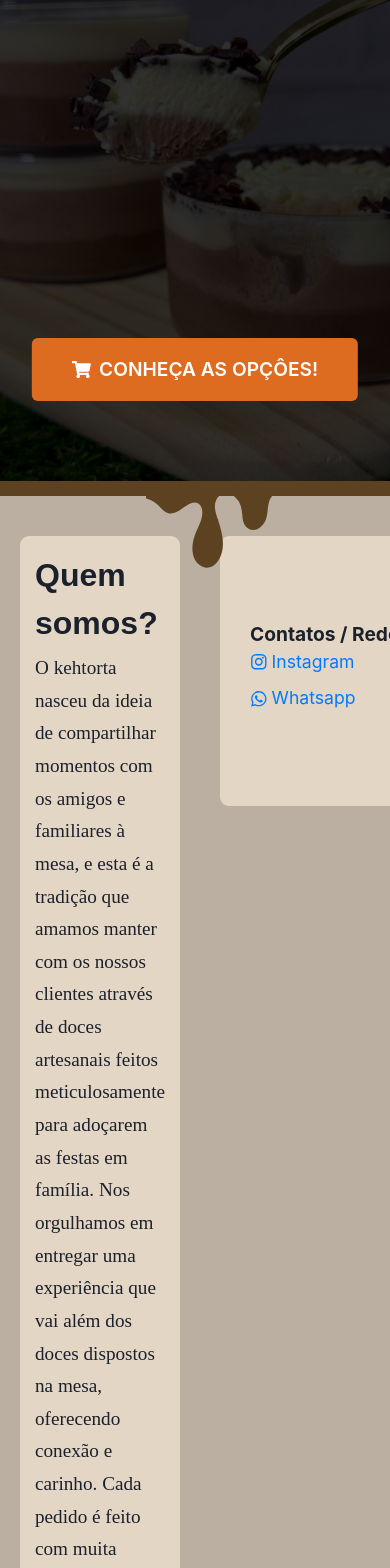
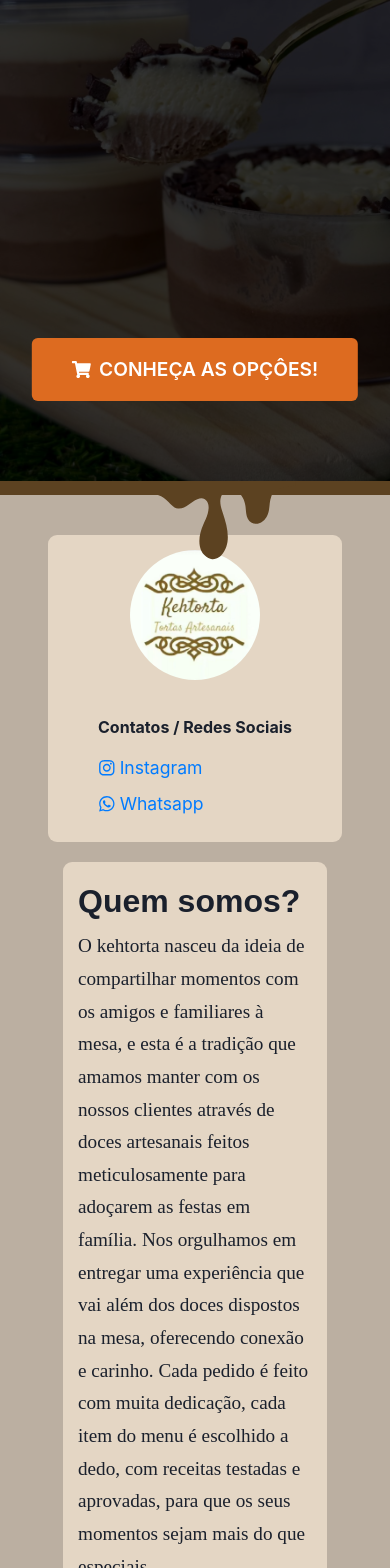
Before and after one commit to Gabriel-A-Lopes/Kehtorta-LandingPage, a React (Create React App) app: page / in a window 390 px wide. Shown: the top 1568 px of the page. Built offline with nearby package versions, Linux system fonts and the light colour scheme.

Commit message:
mobile compatibility features

```diff
--- a/public/index.html
+++ b/public/index.html
@@ -3,7 +3,7 @@
   <head>
     <meta charset="utf-8" />
     <link rel="icon" href="%PUBLIC_URL%/logo.png" />
-    <meta name="viewport" content="width=device-width, initial-scale=1" />
+    <meta name="viewport" content="width=device-width, initial-scale=1, maximum-scale=1.0, user-scalable=no"/>
     <meta name="theme-color" content="#000000" />
     <meta
       name="description"
--- a/src/App.js
+++ b/src/App.js
@@ -1,15 +1,48 @@
+import { useEffect } from 'react';
 import './App.css';
 import HeroSection from './components/hero/HeroSection';
 import AboutSection from './components/about/AboutSection';
 import Separator from './components/separator/SeparatorSection.js';
 
 function App() {
+  //blocking the zoom feature for a static experience
+  useEffect(() => {
+    const handleKeyDown = (e) => {
+      if (e.ctrlKey || e.metaKey) {
+        if (
+          e.key === '+' ||
+          e.key === '-' ||
+          e.key === '=' ||
+          e.key === '0' ||
+          e.code === 'NumpadAdd' ||
+          e.code === 'NumpadSubtract'
+        ) {
+          e.preventDefault();
+        }
+      }
+    };
+
+    const handleWheel = (e) => {
+      if (e.ctrlKey) {
+        e.preventDefault();
+      }
+    };
+
+    window.addEventListener('keydown', handleKeyDown);
+    window.addEventListener('wheel', handleWheel, { passive: false });
+
+    return () => {
+      window.removeEventListener('keydown', handleKeyDown);
+      window.removeEventListener('wheel', handleWheel);
+    };
+  }, []);
+
   return (
     <div className="App">
       <header className="App-header">
-      <HeroSection></HeroSection>
-      <Separator></Separator>
-      <AboutSection></AboutSection>
+        <HeroSection />
+        <Separator />
+        <AboutSection />
       </header>
     </div>
   );
--- a/src/components/about/AboutSection.css
+++ b/src/components/about/AboutSection.css
@@ -1,5 +1,6 @@
 /* src/components/AboutSection/AboutSection.css */
 
+/*desktop version*/
 .about-section {
   padding-top: 20px;
 }
@@ -35,6 +36,8 @@
   display: flex;
   flex-direction: row;
   align-items: center;
+  max-width: 100%;
+  min-width: fit-content;
   gap: 35px;
   font-size: 1.2rem;
   background-color: rgba(250, 235, 215, 0.65);
@@ -74,9 +77,9 @@
 
 .svg-container {
   position: absolute;
-  top: 53.8vh;
+  top: 53.7vh;
   right: 24vw;
-  width: 150px;
+  width: 140px;
   height: auto;
   z-index: 0;
 }
@@ -84,3 +87,141 @@
 .svg-container svg path {
   fill: #5c4221;
 }
+
+/* tablet version*/
+@media (max-width: 768px){
+  .conteudo-principal {
+    flex-direction: column-reverse;
+    align-items: center;
+    gap: 20px;
+  }
+
+  .introducao p{
+    max-width: 67vw;
+  }
+
+  .svg-container {
+  position: absolute;
+  top: 53.7vh;
+  width: 140px;
+  height: auto;
+  z-index: 1;
+}
+}
+
+/* large mobile version*/
+@media (max-width: 580px) {
+  .conteudo-principal {
+    flex-direction: column;
+    align-items: center;
+    gap: 20px;
+  }
+
+  .introducao {
+    order: 2;
+    max-width: 100%;
+  }
+
+  .introducao p {
+    max-width: 60vw;
+  }
+
+  .perfil-e-contatos {
+    order: 1;
+    flex-direction: column-reverse;
+    font-size: medium;
+    padding-left: 50px;
+    padding-right: 50px;
+  }
+
+  .contatos {
+    text-align: center;
+  }
+
+  .contatos h3 {
+    font-weight: 500;
+    padding-bottom: 1.0rem;
+  }
+
+.foto-perfil {
+  width: 130px;
+  height: 130px;
+  border-radius: 50%;
+  overflow: hidden;
+  display: flex;
+  justify-content: center;
+  align-items: center;
+}
+
+.perfil-image {
+  width: 100%;
+  height: 100%;
+  object-fit: cover;
+}
+
+.svg-container {
+  position: absolute;
+  top: 53.7vh;
+  width: 140px;
+  height: auto;
+  z-index: 1;
+}
+}
+
+/* medium mobile version*/
+@media (max-width: 375px) {
+  .conteudo-principal {
+    flex-direction: column;
+    align-items: center;
+    gap: 20px;
+  }
+
+  .introducao {
+    order: 2;
+  }
+
+  .introducao p {
+    max-width: 245px;
+  }
+
+  .perfil-e-contatos {
+    order: 1;
+    flex-direction: column-reverse;
+    font-size: large;
+    padding-left: 35px;
+    padding-right: 35px;
+  }
+
+  .contatos {
+    text-align: center;
+  }
+
+  .contatos h3 {
+    font-weight: 500;
+    padding-bottom: 1.0rem;
+  }
+
+.foto-perfil {
+  width: 130px;
+  height: 130px;
+  border-radius: 50%;
+  overflow: hidden;
+  display: flex;
+  justify-content: center;
+  align-items: center;
+}
+
+.perfil-image {
+  width: 100%;
+  height: 100%;
+  object-fit: cover;
+}
+
+.svg-container {
+  position: absolute;
+  top: 53.7vh;
+  width: 140px;
+  height: auto;
+  z-index: 1;
+}
+}
--- a/src/components/separator/SeparatorSection.css
+++ b/src/components/separator/SeparatorSection.css
@@ -1,7 +1,7 @@
 /* ./src/components/separator/SeparatorSection.css */
 
 .separator {
-  height: 15px;
+  height: 1.6vh;
   box-shadow: 0 -5px 10px rgba(0, 0, 0, 0.1);
   background-color: #5c4221;
 }
```
